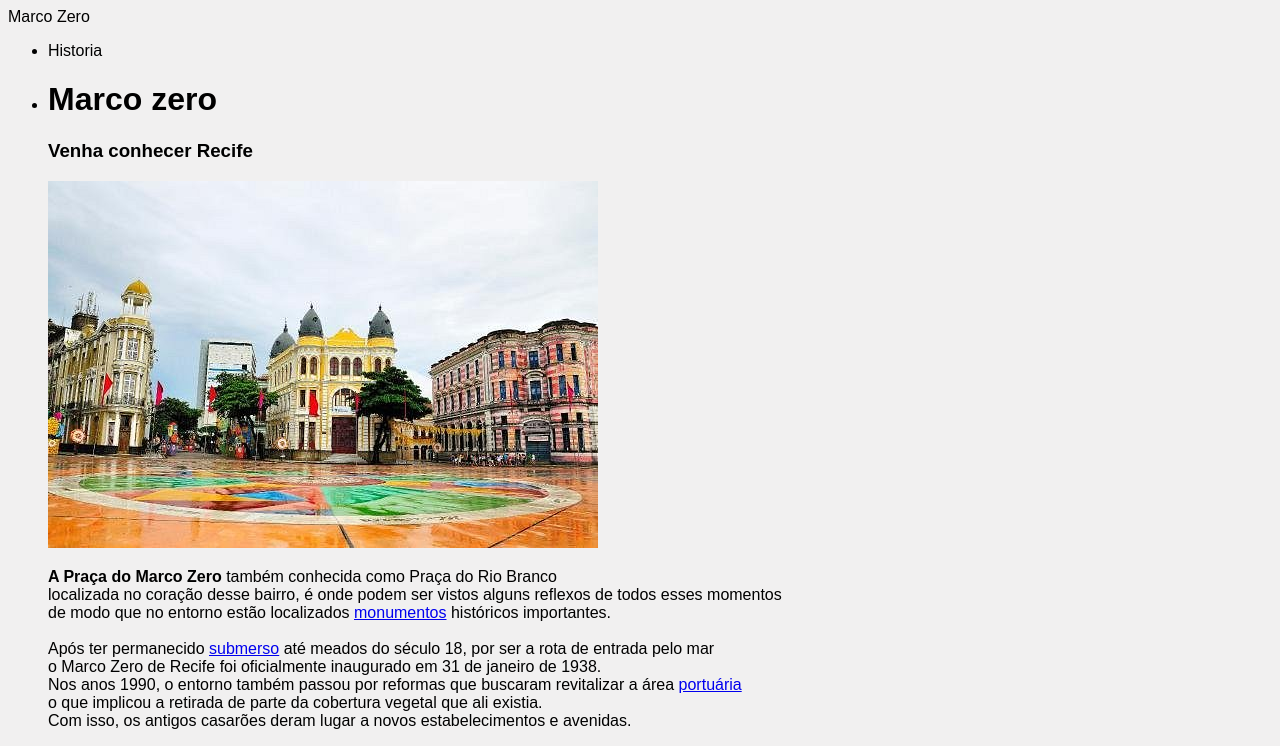
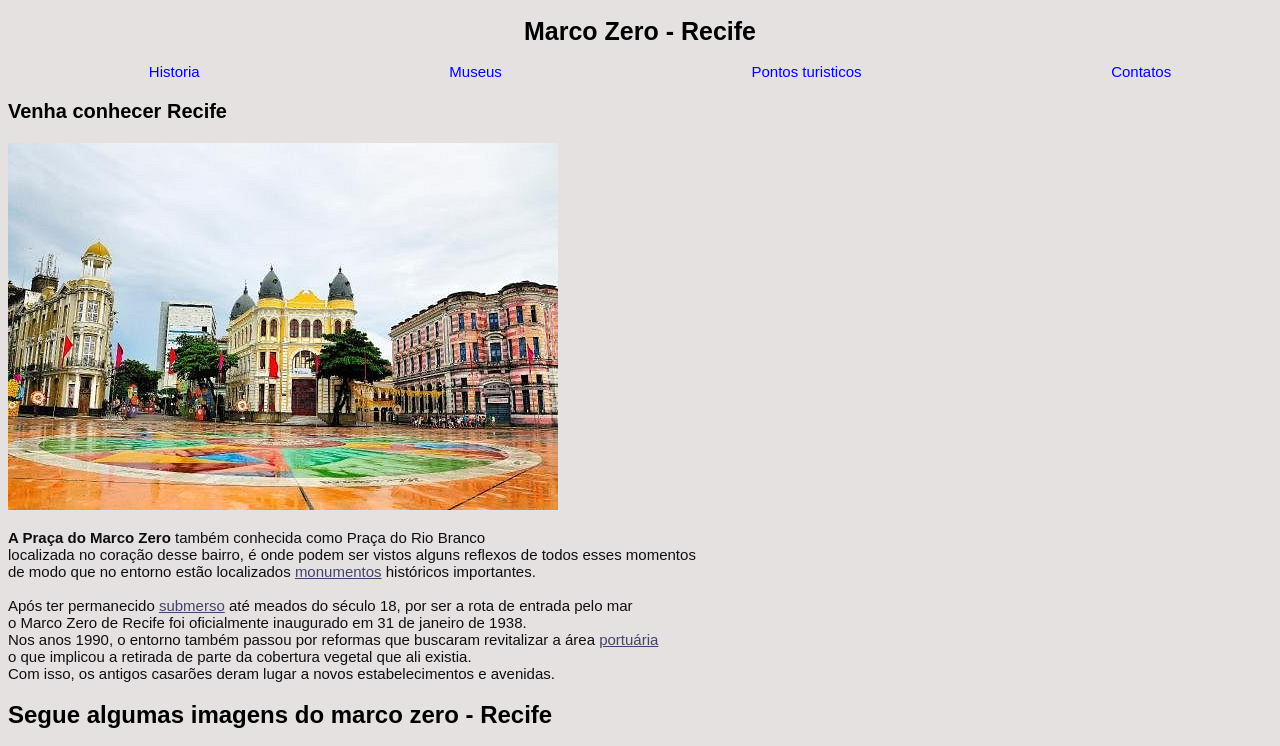
Before and after one commit to fatima330/atividadeProzTech, a plain HTML site: page index.html in a window 1280 px wide. Shown: the top 746 px of the page. Drawn offline with Linux system fonts and the light colour scheme.

Commit message:
alteraçoes

```diff
--- a/index.html
+++ b/index.html
@@ -3,21 +3,27 @@
 <head>
     <meta charset="UTF-8">
     <meta name="viewport" content="width=device-width, initial-scale=1.0">
-    <link rel="stylesheet" href="style.css">
+    <link  href="style.css" rel="stylesheet">
     <title>Marco Zero</title>
 </head>
 
 <body>
-    <header>
-
-        <span>Marco Zero</span>
-     <ul>
-        <li>Historia</li>
-        <li>
 
 
+    <header><h1 id="principal">Marco Zero - Recife</h1></header>
+
+    <nav class="navlist">
+        <ul>
+            <li>Historia</li>
+            <li>Museus</li>
+            <li>Pontos turisticos</li>
+            <li>Contatos</li>
+
+        </ul>
+    </nav>
+<section>
             <main>
-                <h1>Marco zero</h1>
+
                 <h3>Venha conhecer Recife</h3>
                 <img src="img/recife.jpg">
 
@@ -32,11 +38,10 @@
             </main>
 
             <a href="./pontos-turisticos.html">
-                Outros pontos turisticos
+                <div class="elegante">Outros pontos turisticos</div>
             </a>
-        </li>
-     </ul>
-    </header>
+
+        </section>
 
     <footer>
         <ul>
--- /dev/null
+++ b/pontosturisticos.css
@@ -0,0 +1,26 @@
+#principal {
+    font-size: 25px;
+    color: rgb(56, 118, 185);
+    text-align: center;
+}
+
+
+ul {
+    display: flex;
+    list-style: none;
+    gap: 3rem;
+    font-size: 15px;
+    justify-content: space-around;
+    color: blue;
+     padding-left: 10px;
+  }
+
+  h2 {
+    font-size: 20px;
+    color: rgb(255, 42, 0);
+  }
+
+  h3 {
+    font-size: 25px;
+    color: darkslategrey;
+  }
--- a/style.css
+++ b/style.css
@@ -1,7 +1,49 @@
+#principal {
+  font-size: 25px;
+  text-align: center;
+}
+
 body {
-    background: rgb(241, 240, 240);
+    background: rgb(230, 225, 225);
     font-family: sans-serif;
 }
-.nav{
-    background: rgb(226, 226, 231);
+navlist{
+    color: rgb(31, 31, 93);
+    display:flex;
+
+    justify-content: space-between;
+   list-style: none;
+   align-items: center;
+
 }
+
+ul {
+  display: flex;
+  list-style: none;
+  gap: 3rem;
+  font-size: 15px;
+  justify-content: space-around;
+  color: blue;
+}
+
+h3 {
+  font-size: 20px;
+}
+
+
+p, a {
+    font-family: sans-serif;
+    color: rgb(14, 14, 17);
+    font-size: 15px;
+}
+
+  .elegante {
+    font-weight: bold;
+    text-shadow: 4px 4px 3px #77f;
+  }
+
+
+
+  a {
+    color: rgb(67, 67, 104);
+  }
```
Also changed, not shown: pontos-turisticos.html (+12 -6 lines).
